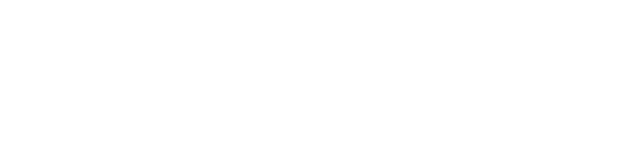
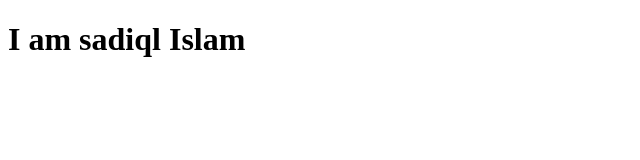
Before and after one commit to Sadiql/my-second-git, a plain HTML site: page index.html in a window 1280 px wide. Shown: the whole page, without its empty margins (0-640 px from the left). Drawn offline with Linux system fonts and the light colour scheme.

Commit message:
first push

```diff
--- a/index.html
+++ b/index.html
@@ -7,6 +7,7 @@
     <title>My second github</title>
 </head>
 <body>
+    <h1>I am sadiql Islam</h1>
 
 </body>
 </html>
```
